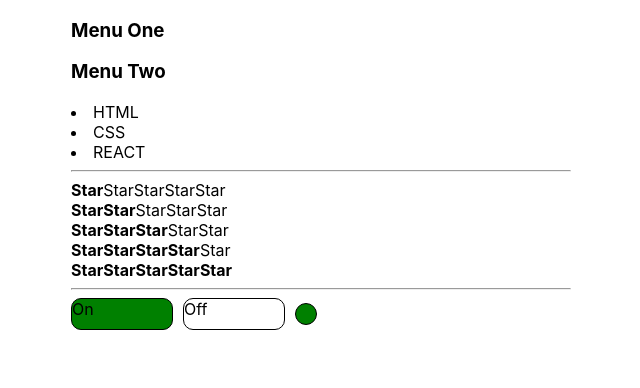
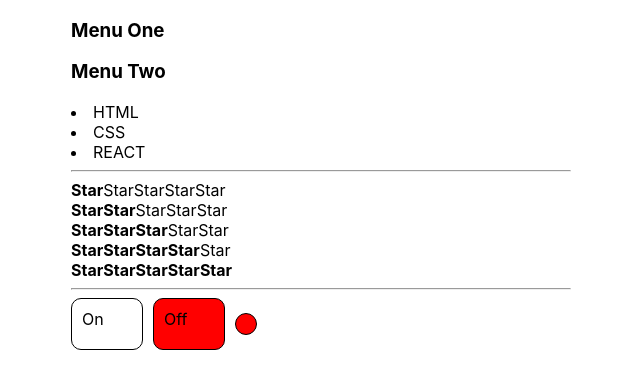
Before and after one commit to Dior99/react-task, a React (Create React App) app: page / in a window 1280 px wide. Shown: the top 388 px of the page, without its empty margins (319-959 px from the left). Built offline with nearby package versions, Linux system fonts and the light colour scheme.

Commit message:
Added useState OnOff

```diff
--- a/src/App.tsx
+++ b/src/App.tsx
@@ -16,7 +16,8 @@
             <Rating value={4}/>
             <Rating value={5}/>
             <hr/>
-            <OnOff collapsed={false}/>
+            <OnOff/>
+
         </div>
     );
 }
--- a/src/Components/OnOff.tsx
+++ b/src/Components/OnOff.tsx
@@ -1,29 +1,29 @@
-import React from 'react';
+import React, {useState} from 'react';
 
-type OnOffPropsType = {
-    collapsed: boolean
-}
+function OnOff() {
 
-function OnOff(props: OnOffPropsType) {
+    const [on, setOn] = useState(false);
 
     const header = {
         display: "flex",
     }
-    const on = {
-        width: "100px",
+    const buttonOn = {
+        width: "50px",
         height: "30px",
         border: "1px solid black",
         borderRadius: "10px",
+        padding: "10px",
         marginRight: "10px",
-        backgroundColor: !props.collapsed ? "green" : "white",
+        backgroundColor: on ? "green" : "white",
     }
-    const off = {
-        width: "100px",
+    const buttonOff = {
+        width: "50px",
         height: "30px",
         border: "1px solid black",
         borderRadius: "10px",
+        padding: "10px",
         marginRight: "10px",
-        backgroundColor: !props.collapsed ? "white" : "red",
+        backgroundColor: on ? "white" : "red",
     }
     const circle = {
         width: "20px",
@@ -32,13 +32,13 @@
         borderRadius: "30px",
         marginRight: "10px",
         alignSelf: "center",
-        backgroundColor: !props.collapsed ? "green" : "red",
+        backgroundColor: on ? "green" : "red",
     }
 
     return (
         <div style={header}>
-            <div style={on}>On</div>
-            <div style={off}>Off</div>
+            <div style={buttonOn} onClick={ () => {setOn(true)} }>On</div>
+            <div style={buttonOff} onClick={ () => {setOn(false)} }>Off</div>
             <div style={circle}></div>
         </div>
     )
```
